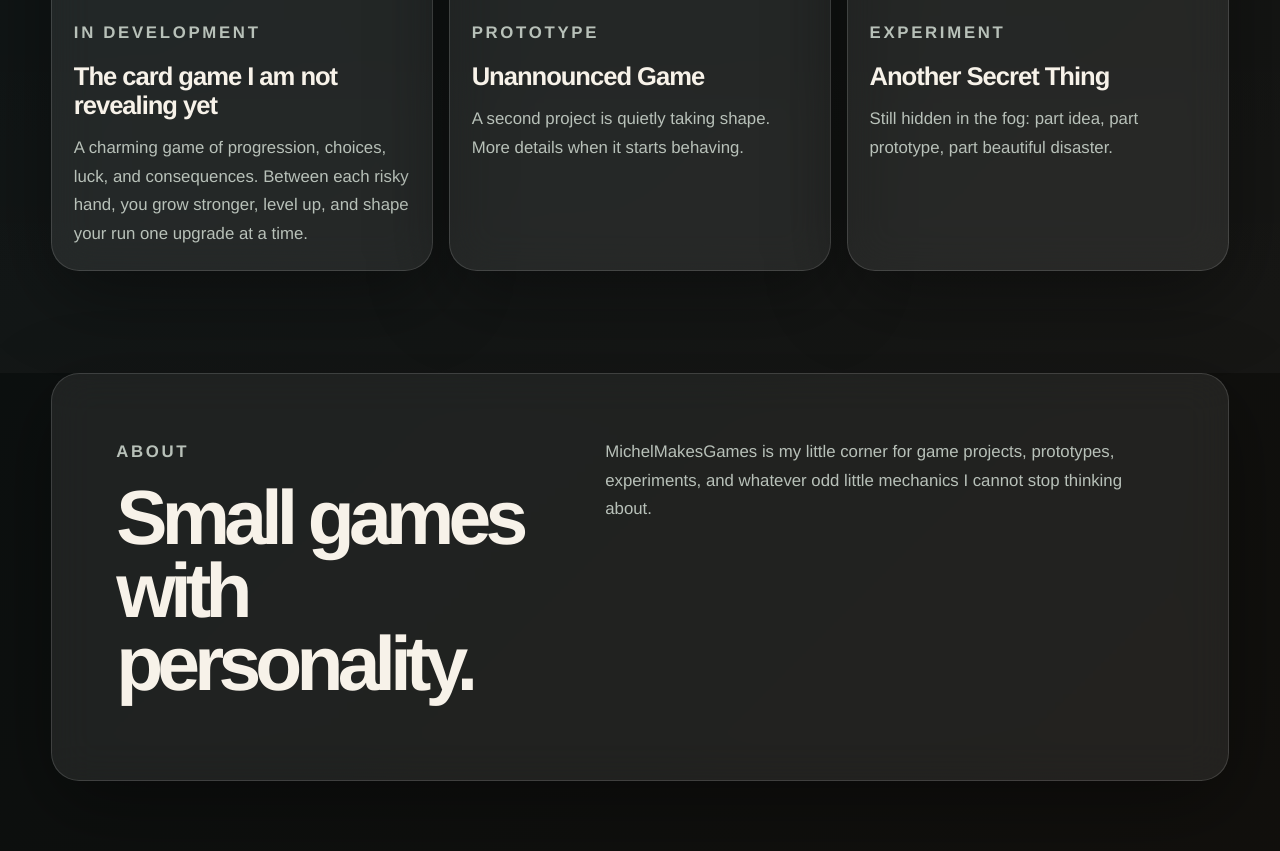
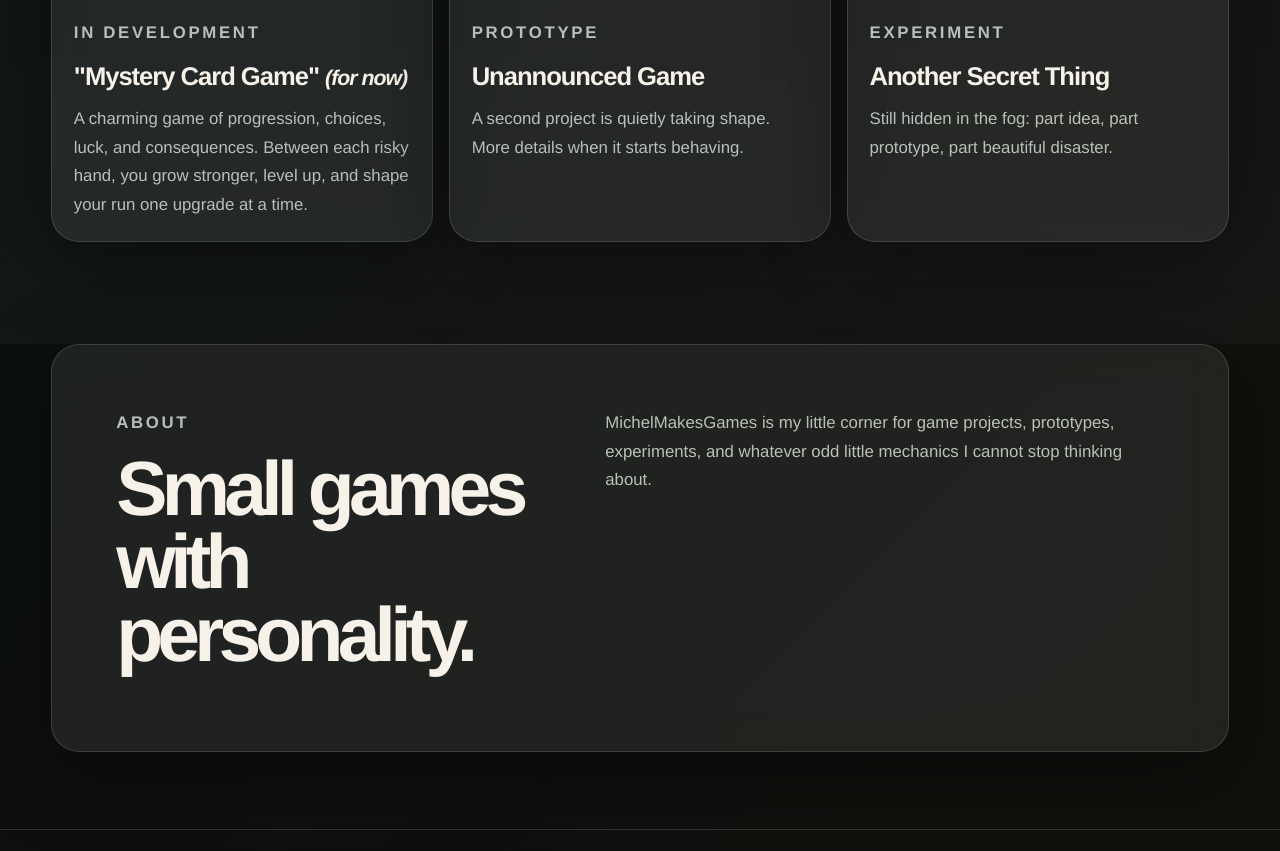
Before and after one commit to MichelMakesGames/MichelMakesGames.github.io, a plain HTML site: page index.html in a window 1280 px wide. Shown: the part 1767-2618 px from the top of the page. Drawn offline with Linux system fonts and the light colour scheme.

Commit message:
Changed working title

```diff
--- a/index.html
+++ b/index.html
@@ -59,7 +59,7 @@
           </div>
           <div class="game-content">
             <p class="tag">In development</p>
-            <h3>The card game I am not revealing yet</h3>
+            <h3>"Mystery Card Game" <i><small>(for now)</small></i></h3>
             <p>
               A charming game of progression, choices, luck, and consequences. Between each risky hand,
               you grow stronger, level up, and shape your run one upgrade at a time.
```
